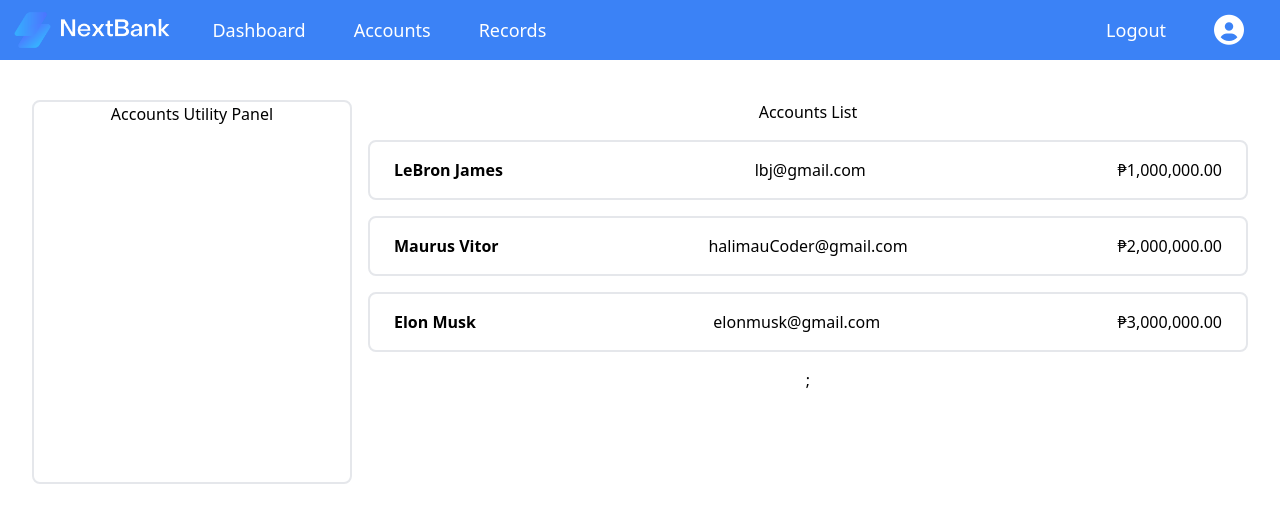
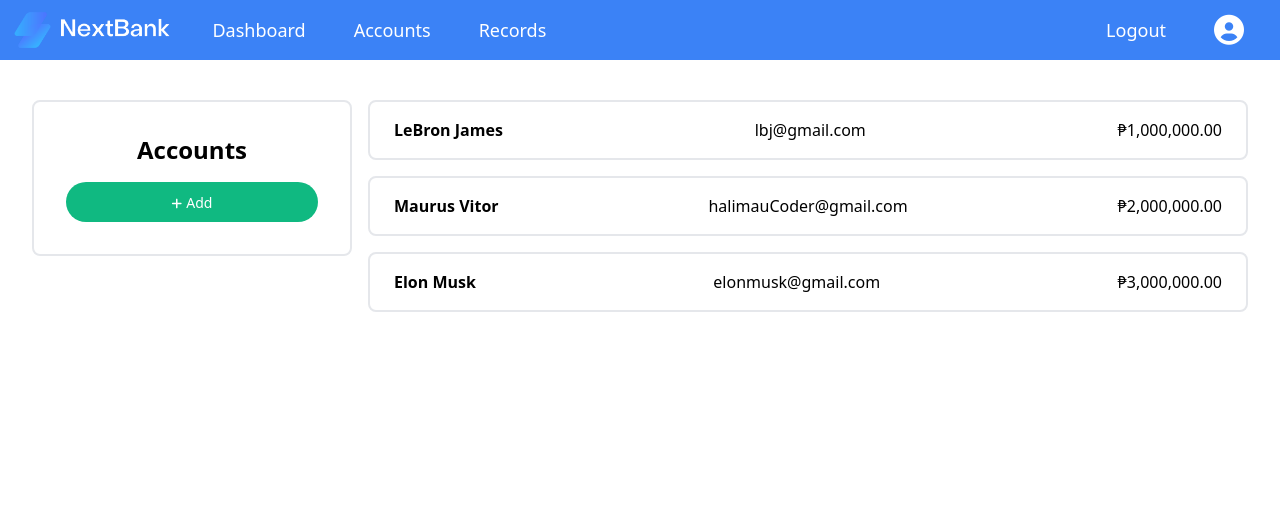
Before and after one commit to bananakiu/bank-app, a React (Create React App) app: page / in a window 1280 px wide. Shown: the top 522 px of the page. Built offline with nearby package versions, Linux system fonts and the light colour scheme.

Commit message:
add add account button (non-functional)

```diff
--- a/src/App.js
+++ b/src/App.js
@@ -1,6 +1,6 @@
 import NavBar from './components/common/navbar';
 import DashboardPage from './components/dashboard/dashboardPage';
-import AccountsDisplay from './components/accounts/accountsDisplay';
+import AccountsPage from './components/accounts/accountsPage';
 import RecordsPage from './components/records/recordsPage';
 import LoginPage from './components/login/loginPage';
 import {addAccount, deleteAccount, withdraw, deposit, transfer} from './utils/accounts'
@@ -63,7 +63,7 @@ const App = () => {
       </header>
       <main>
         <DashboardPage isDashboardOpen={isDashboardOpen} />
-        <AccountsDisplay accounts={accounts} setAccounts={setAccounts} isAccountsOpen={isAccountsOpen} />
+        <AccountsPage accounts={accounts} setAccounts={setAccounts} isAccountsOpen={isAccountsOpen} />
         <RecordsPage isRecordsOpen={isRecordsOpen} />
         <LoginPage isLoginOpen={isLoginOpen} />
       </main>
--- a/src/components/accounts/accountsDisplay.jsx
+++ /dev/null
@@ -1,27 +0,0 @@
-import AccountRow from "./accountRow";
-
-const AccountsDisplay = ({accounts, setAccounts, isAccountsOpen}) => {
-    return <>
-        <div className={`
-        flex justify-center items-start text-center my-4 mx-8
-        pt-6 ${isAccountsOpen ? "" : "hidden"}
-        `}>
-            <div id="accounts-utility-panel" className="
-            w-80 h-96 mr-4
-            bg-white
-            border-gray-150 border-2 rounded-lg
-            ">
-                Accounts Utility Panel
-            </div>
-            <div id="accounts-list" className="
-            flex-auto
-            bg-white
-            ">
-                <h1 className="mb-4">Accounts List</h1>
-                {accounts.map(account => <AccountRow name={account.name} email={account.email} balance={account.balance} />)};
-            </div>
-        </div>
-    </>
-};
-
-export default AccountsDisplay;
--- /dev/null
+++ b/src/components/accounts/accountsPage.jsx
@@ -0,0 +1,39 @@
+import AccountRow from "./accountRow";
+import Button from "../common/button";
+
+const AccountsPage = ({accounts, setAccounts, isAccountsOpen}) => {
+    return <>
+        <div className={`
+        flex justify-center items-start text-center my-4 mx-8
+        pt-6 ${isAccountsOpen ? "" : "hidden"}
+        `}>
+            <div id="accounts-utility-panel" className="
+            w-80 mr-4 px-4 py-8
+            bg-white
+            border-gray-150 border-2 rounded-lg
+            flex flex-col justify-start align-center
+            ">
+                <h1 className="
+                mb-4 mx-4
+                text-2xl font-bold
+                ">Accounts</h1>
+                <Button
+                    content={<>
+                        <i class="fas fa-plus text-xs"></i> <span className="text-sm">Add</span>
+                    </>}
+                    color="bg-green-500"
+                    hoverColor="hover:bg-green-600"
+                    otherStyling="mx-4"
+                />
+            </div>
+            <div id="accounts-list" className="
+            flex-auto
+            bg-white
+            ">
+                {accounts.map(account => <AccountRow name={account.name} email={account.email} balance={account.balance} />)}
+            </div>
+        </div>
+    </>
+};
+
+export default AccountsPage;
--- /dev/null
+++ b/src/components/common/button.jsx
@@ -0,0 +1,12 @@
+const Button = ({content, color, hoverColor, otherStyling, onClickFunction}) => {
+    return <button onClick={onClickFunction} className={`
+    ${color} ${hoverColor} rounded-3xl
+    text-white
+    py-2 px-4
+    ${otherStyling}
+    `}>
+        {content}
+    </button>
+};
+
+export default Button;
```
